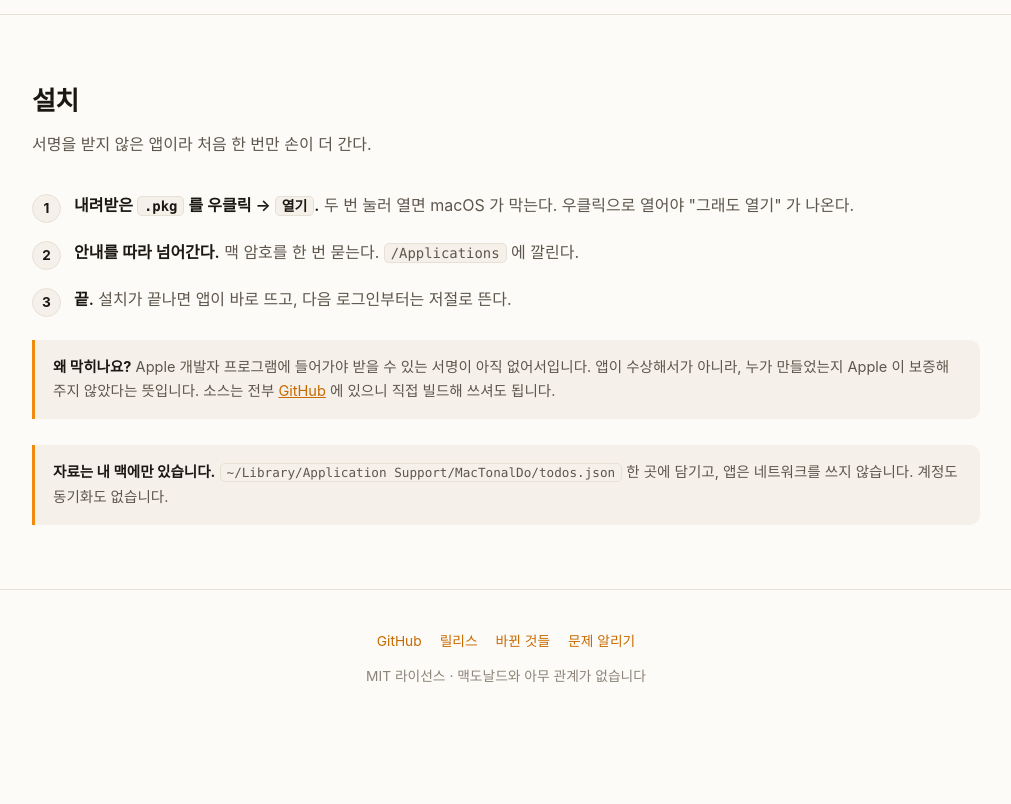
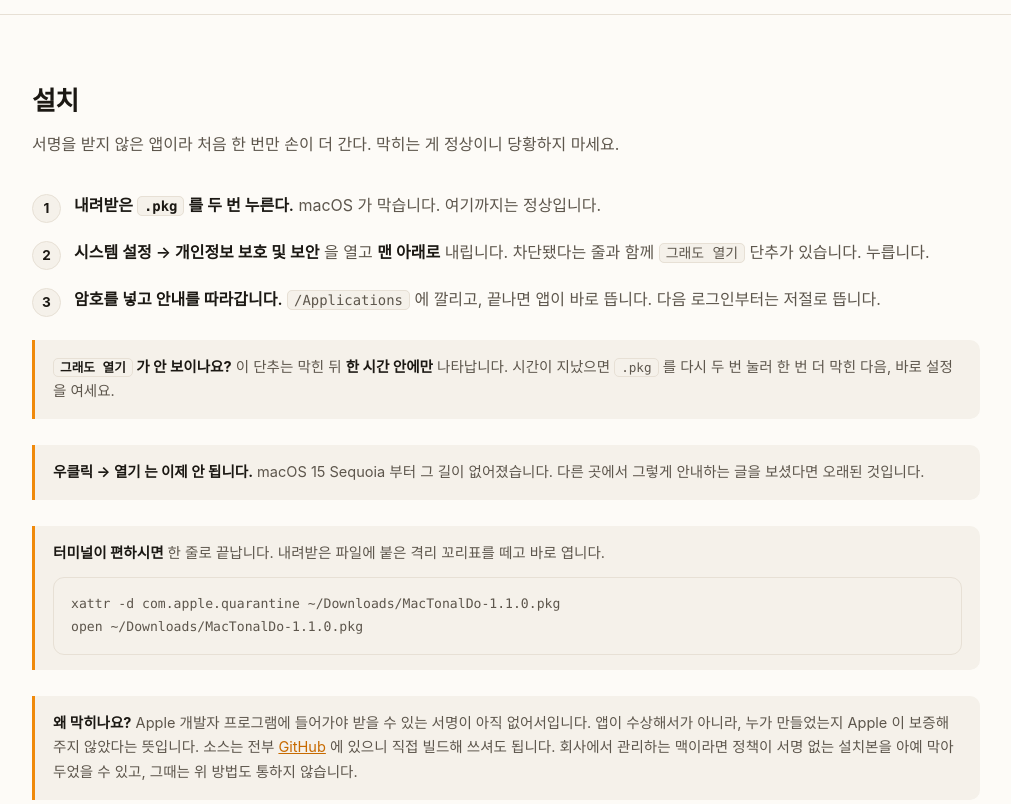
Before and after one commit to sulmoJ/MacTonalDo, a plain HTML site: page docs/index.html in a window 1280 px wide. Shown: the part 2600-3404 px from the top of the page, without its empty margins (134-1145 px from the left). Before the commit the page ends 3344 px from the top, so only its background shows below. Drawn offline with Linux system fonts and the light colour scheme; no server answers.

Commit message:
설치 안내 고치기 — 우클릭 → 열기 는 이제 안 된다
다른 사람 맥에서 설치가 막힌다는 제보. 확인해 보니 안내가 틀렸다.

macOS 15 Sequoia 부터 서명·공증 없는 소프트웨어를 Control-click → 열기
로 넘기는 길이 없어졌다. 지금 쓰는 맥은 26 이라 전부 해당한다.

내 맥에서 설치가 됐던 건 직접 빌드한 파일을 바로 깔아서다. 그러면
com.apple.quarantine 이 붙지 않아 Installer 가 경고만 내고 넘어간다.
브라우저로 내려받으면 꼬리표가 붙고, 그때는 아예 열리지 않는다.

릴리스에서 받아 해시를 맞춰 봤고 파일 자체는 멀쩡하다. 순전히 서명 문제다.

README 와 소개 페이지에 두 갈래를 적는다.
- 시스템 설정 → 개인정보 보호 및 보안 → 그래도 열기
  (막힌 뒤 한 시간 안에만 보인다는 것까지)
- xattr -d com.apple.quarantine 으로 꼬리표 떼기

MDM 이 걸린 회사 맥이면 둘 다 안 통한다는 것도 적어 두었다.
제대로 된 해결은 Developer ID 서명과 공증뿐이다.

Co-Authored-By: Claude Opus 5 <noreply@anthropic.com>

```diff
--- a/docs/index.html
+++ b/docs/index.html
@@ -412,18 +412,35 @@ footer nav { margin-bottom: 12px; display: flex; gap: 18px; justify-content: cen
 <section id="install">
   <div class="wrap">
     <h2>설치</h2>
-    <p class="lede">서명을 받지 않은 앱이라 처음 한 번만 손이 더 간다.</p>
+    <p class="lede">서명을 받지 않은 앱이라 처음 한 번만 손이 더 간다. 막히는 게 정상이니 당황하지 마세요.</p>
 
     <ol class="steps">
-      <li><b>내려받은 <code>.pkg</code> 를 우클릭 → <code>열기</code>.</b> 두 번 눌러 열면 macOS 가 막는다. 우클릭으로 열어야 "그래도 열기" 가 나온다.</li>
-      <li><b>안내를 따라 넘어간다.</b> 맥 암호를 한 번 묻는다. <code>/Applications</code> 에 깔린다.</li>
-      <li><b>끝.</b> 설치가 끝나면 앱이 바로 뜨고, 다음 로그인부터는 저절로 뜬다.</li>
+      <li><b>내려받은 <code>.pkg</code> 를 두 번 누른다.</b> macOS 가 막습니다. 여기까지는 정상입니다.</li>
+      <li><b>시스템 설정 → 개인정보 보호 및 보안</b> 을 열고 <b>맨 아래로</b> 내립니다. 차단됐다는 줄과 함께 <code>그래도 열기</code> 단추가 있습니다. 누릅니다.</li>
+      <li><b>암호를 넣고 안내를 따라갑니다.</b> <code>/Applications</code> 에 깔리고, 끝나면 앱이 바로 뜹니다. 다음 로그인부터는 저절로 뜹니다.</li>
     </ol>
+
+    <div class="note">
+      <b><code>그래도 열기</code> 가 안 보이나요?</b> 이 단추는 막힌 뒤 <b>한 시간 안에만</b> 나타납니다.
+      시간이 지났으면 <code>.pkg</code> 를 다시 두 번 눌러 한 번 더 막힌 다음, 바로 설정을 여세요.
+    </div>
+
+    <div class="note">
+      <b>우클릭 → 열기 는 이제 안 됩니다.</b> macOS 15 Sequoia 부터 그 길이 없어졌습니다.
+      다른 곳에서 그렇게 안내하는 글을 보셨다면 오래된 것입니다.
+    </div>
+
+    <div class="note">
+      <b>터미널이 편하시면</b> 한 줄로 끝납니다. 내려받은 파일에 붙은 격리 꼬리표를 떼고 바로 엽니다.
+      <div class="sample" style="margin-top:11px">xattr -d com.apple.quarantine ~/Downloads/MacTonalDo-1.1.0.pkg
+open ~/Downloads/MacTonalDo-1.1.0.pkg</div>
+    </div>
 
     <div class="note">
       <b>왜 막히나요?</b> Apple 개발자 프로그램에 들어가야 받을 수 있는 서명이 아직 없어서입니다.
       앱이 수상해서가 아니라, 누가 만들었는지 Apple 이 보증해 주지 않았다는 뜻입니다.
       소스는 전부 <a href="https://github.com/sulmoJ/MacTonalDo" style="color:var(--accent)">GitHub</a> 에 있으니 직접 빌드해 쓰셔도 됩니다.
+      회사에서 관리하는 맥이라면 정책이 서명 없는 설치본을 아예 막아 두었을 수 있고, 그때는 위 방법도 통하지 않습니다.
     </div>
 
     <div class="note">
```
Also changed, not shown: 2 other files.
